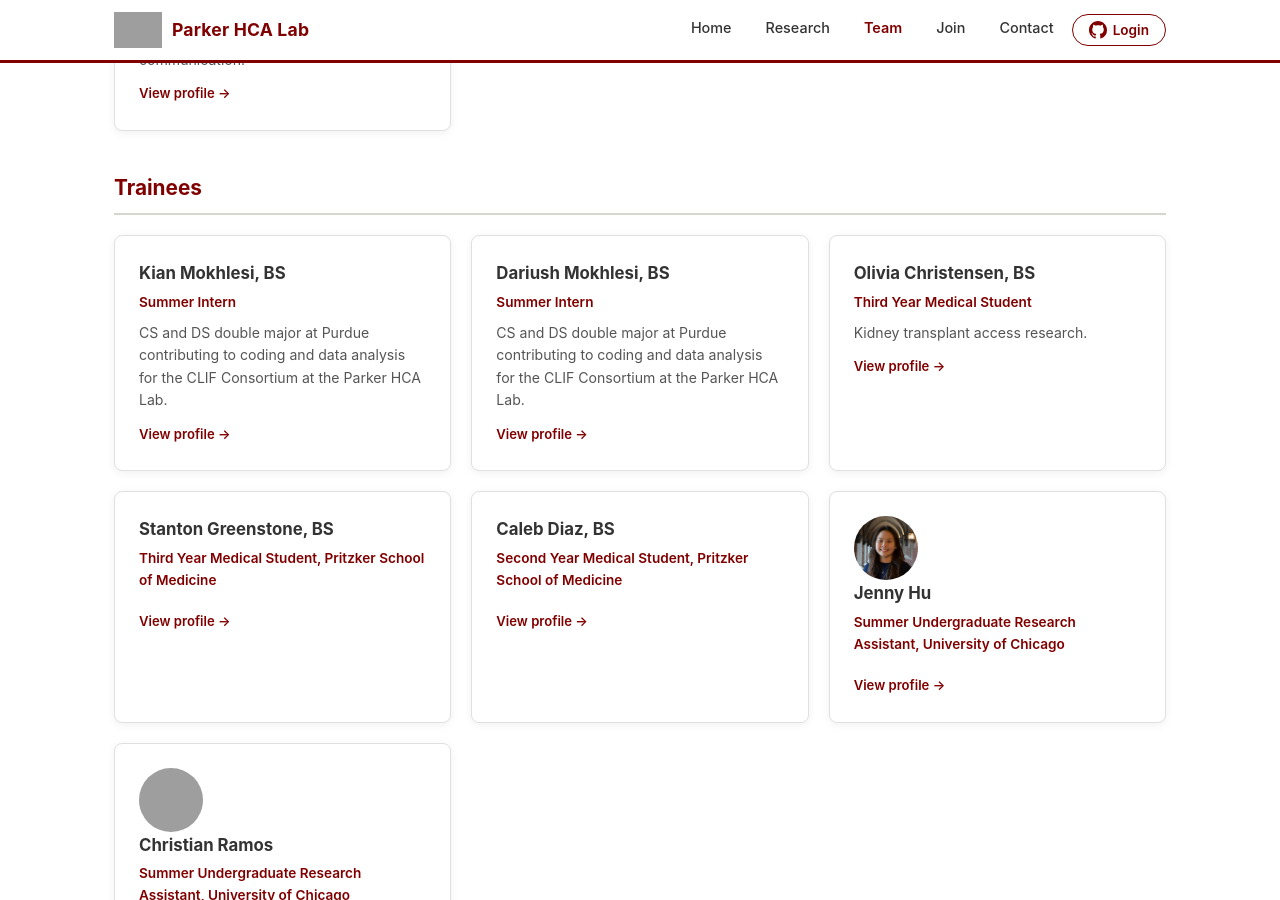
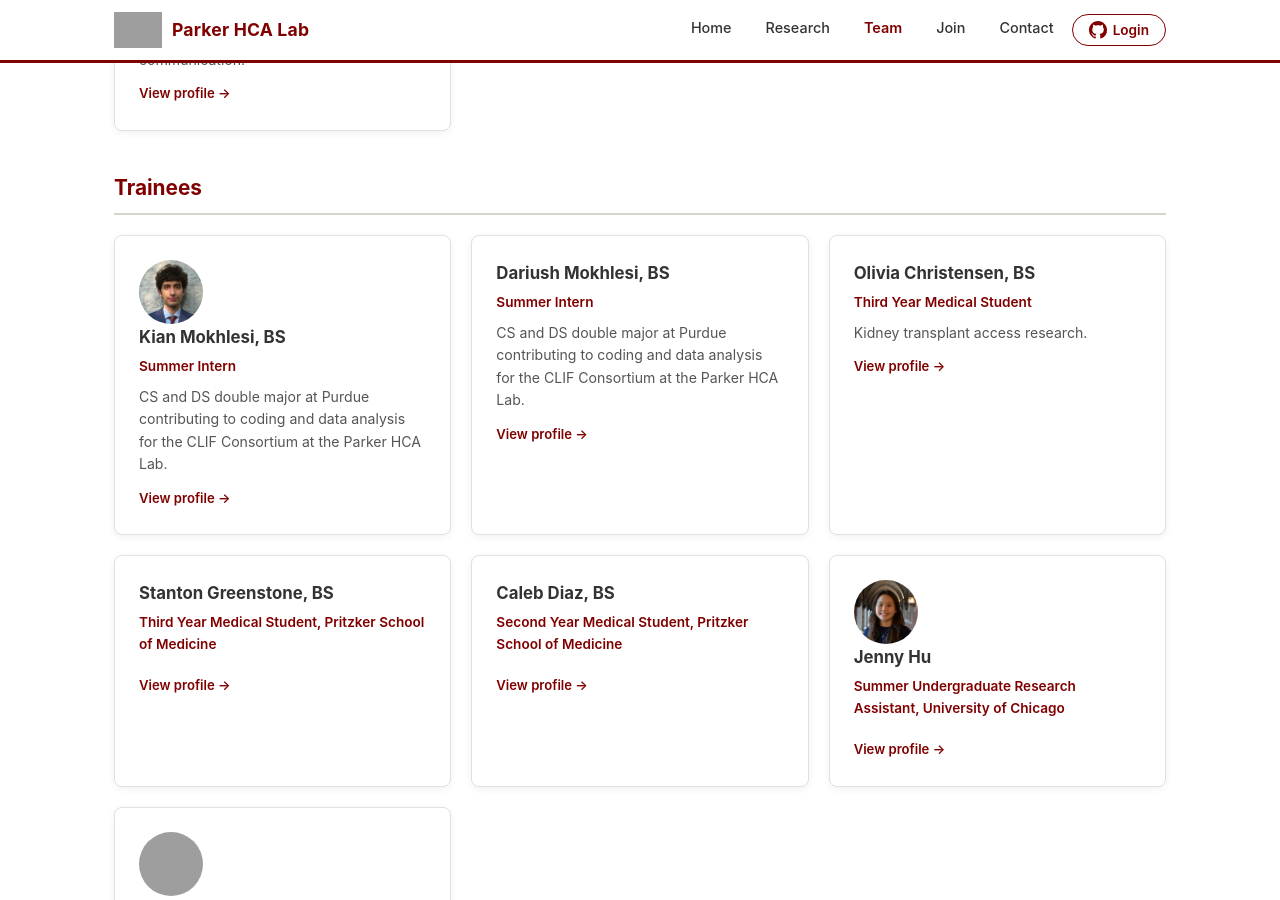
Before and after one commit to Healthcare-Allocation-Lab/healthcare-allocation-lab.github.io, a Jekyll site: the page built from team.html, in a window 1280 px wide and 900 px high, scrolled down 1735 px. Built offline with Jekyll 4.4.1, drawn with Linux system fonts in a browser that asks for light colours; grey boxes are pictures that could not be loaded.

Commit message:
Update team.yml

```diff
--- a/_data/team.yml
+++ b/_data/team.yml
@@ -74,6 +74,7 @@ trainees:
     role: "Summer Intern"
     description: "CS and DS double major at Purdue contributing to coding and data analysis for the CLIF Consortium at the Parker HCA Lab."
     slug: "kian-mokhlesi"
+    photo: "images/team/kian-mokhlesi.jpg"
 
   - name: "Dariush Mokhlesi, BS"
     role: "Summer Intern"
```
